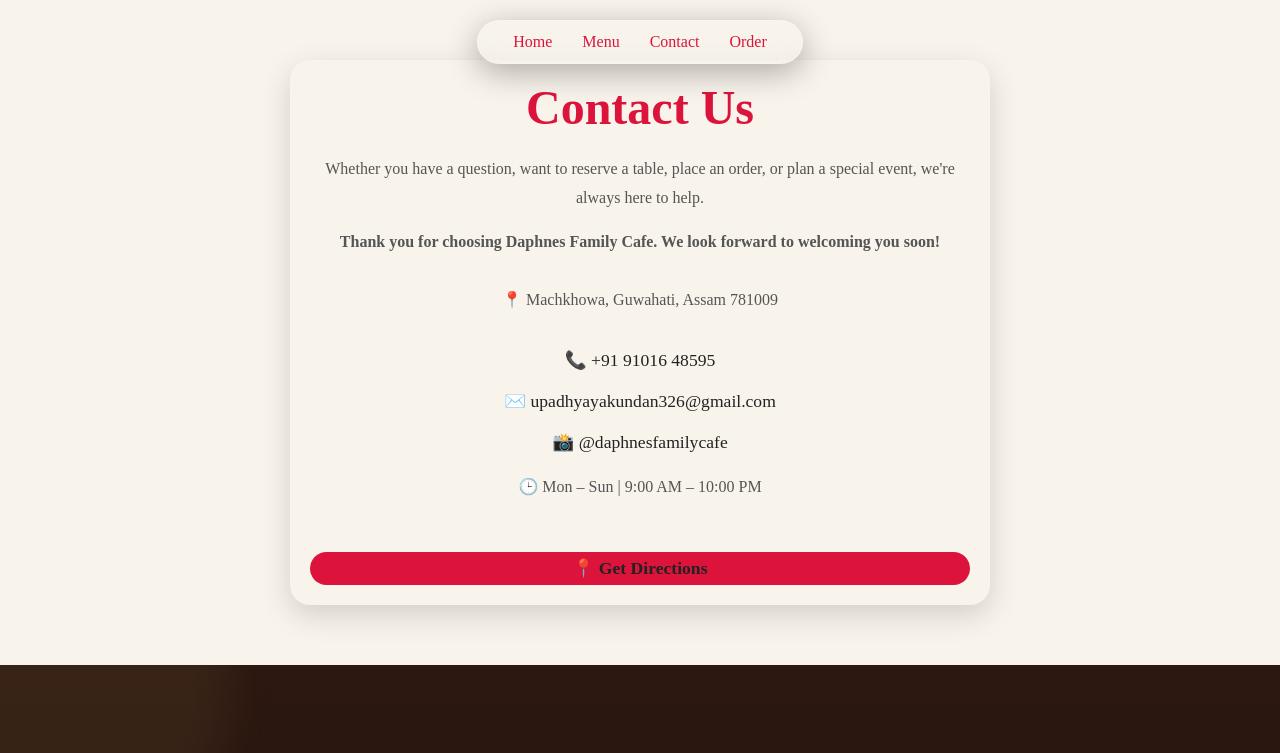
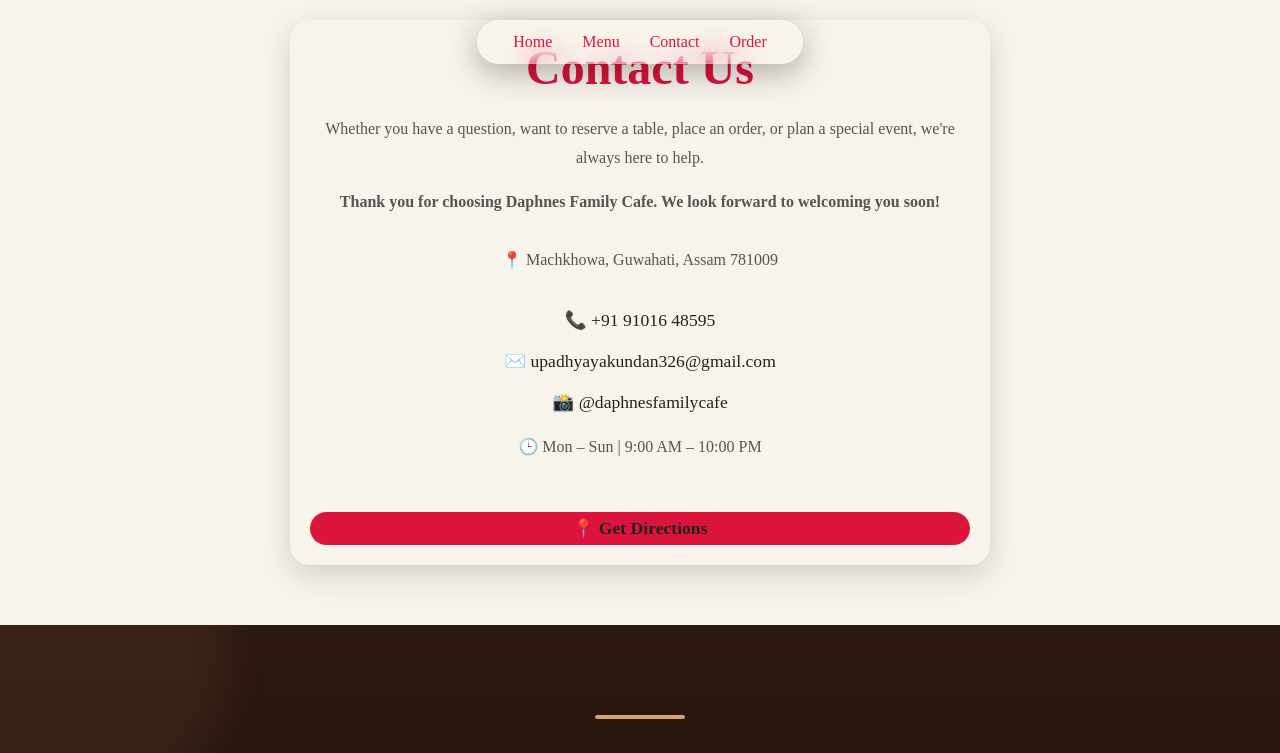
Before and after one commit to upadhyayakundan326-png/daphnes, a Next.js app: page /contact in a window 1280 px wide. Shown: the top 753 px of the page. Built offline with nearby package versions, Linux system fonts and the light colour scheme.

Commit message:
fix contact section by make it responsible for desktop

```diff
--- a/app/contact/contact.css
+++ b/app/contact/contact.css
@@ -1,6 +1,6 @@
 .contact-us{
     max-width: 700px;
-    margin: 60px auto;
+    margin: 20px auto 60px;
     padding: 20px 20px;
     text-align: center;
     background:#f8f3eb;
```
